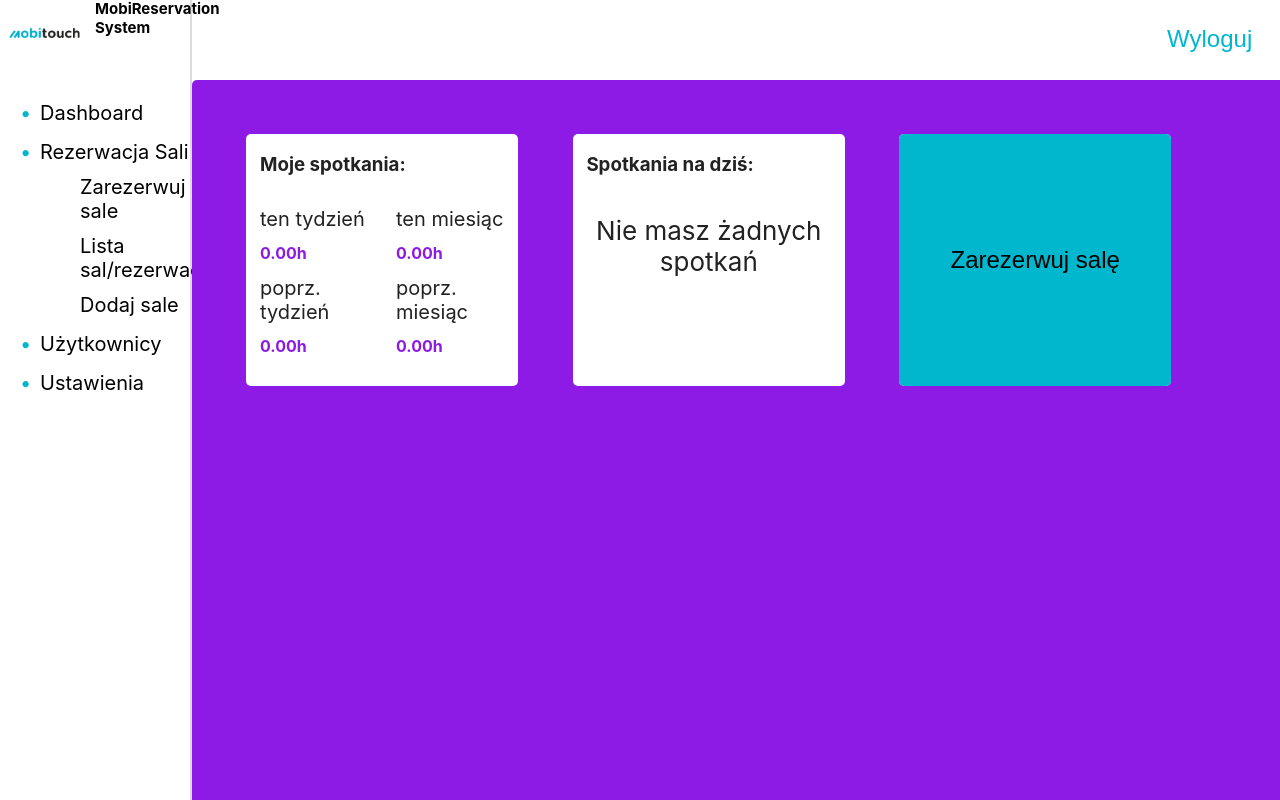
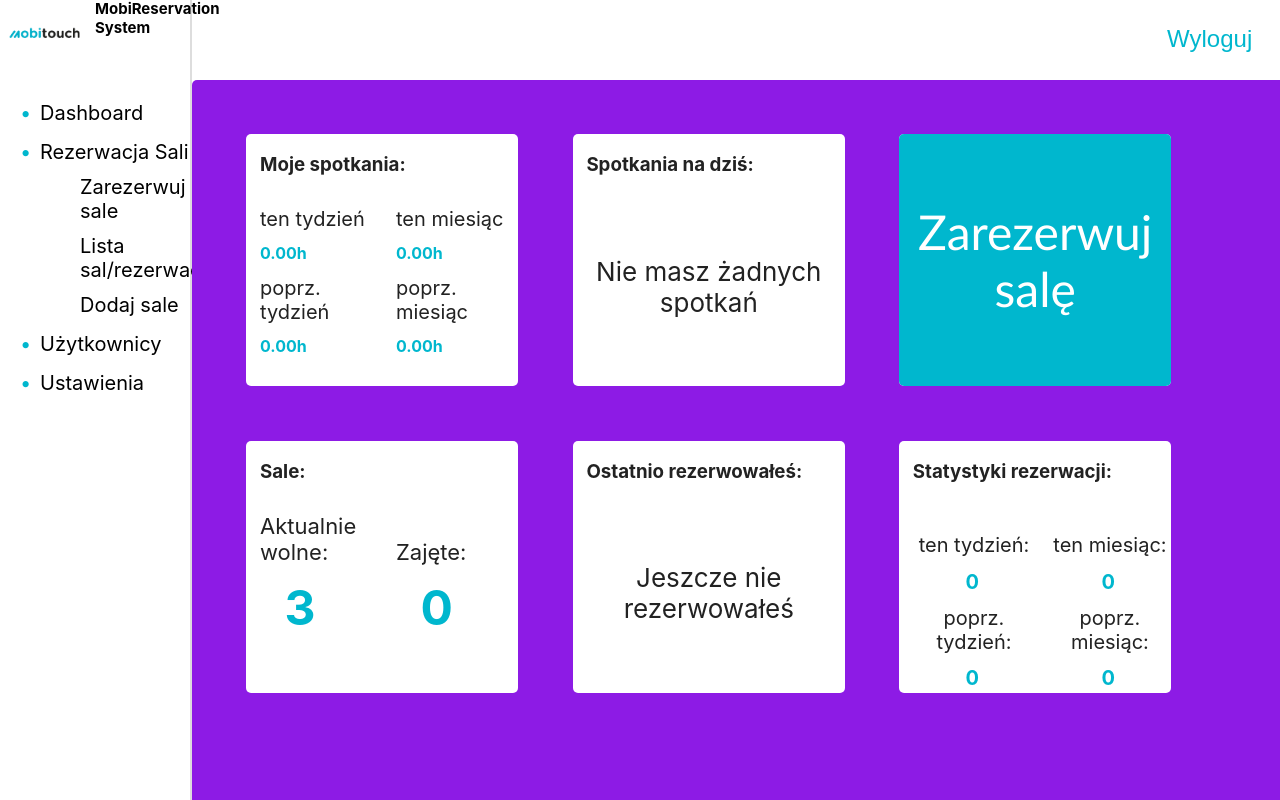
Before and after one commit to kcrg/mobiBooking-v2, a React (Create React App) app in the folder klient_react/: page /home in a window 1280 px wide. Built offline with nearby package versions, Linux system fonts and the light colour scheme.

Commit message:
client react logging screen view and dashboard view done

```diff
--- a/klient_react/src/App.js
+++ b/klient_react/src/App.js
@@ -10,12 +10,17 @@ class App extends Component {
 
   state = {
     email: '',
-    password: ''
+    password: '',
+    res: null
   }
+
 
   sendRequest = () =>{
     axios.post('http://192.168.10.240:51290/api/Users/authenticate', this.state)
   .then(res => {
+    this.setState({
+      res: res
+    })
     return res;
   });
   }
--- a/klient_react/src/components/Dashboard.js
+++ b/klient_react/src/components/Dashboard.js
@@ -35,6 +35,43 @@ export default class Dashboard extends Component {
             </button>
         </div>
 
+        <div className="rooms">
+            <h3>Sale:</h3>
+            <div className="numbers">
+                <p>Aktualnie wolne:</p>
+                <span>3</span>
+            </div>
+
+            <div className="numbers">
+                <p>Zajęte:</p>
+                <span>0</span>
+            </div>
+        </div>
+
+        <div className="meetings">
+            <h3>Ostatnio rezerwowałeś:</h3><br/>
+            <p>Jeszcze nie rezerwowałeś</p>
+        </div>
+
+        <div className="meetings">
+            <h3>Statystyki rezerwacji:</h3><br/>
+            <div className="data">
+                <p className="data-p">ten tydzień:</p>
+                <span className="data-s">0</span>
+
+                <p className="data-p">poprz. tydzień:</p>
+                <span className="data-s">0</span>
+            </div>
+
+            <div className="data">
+                <p className="data-p">ten miesiąc:</p>
+                <span className="data-s">0</span>
+
+                <p className="data-p">poprz. miesiąc:</p>
+                <span  className="data-s">0</span>
+            </div>
+        </div>
+
         </div>
     )
   }
--- a/klient_react/src/css/Dashboard.scss
+++ b/klient_react/src/css/Dashboard.scss
@@ -33,6 +33,7 @@
     text-align: center;
     font-size: 26px;
     margin: 0;
+    padding-top: 15%;
 }
 
 .meetings button{
@@ -42,11 +43,29 @@
     background: #fff;
     cursor: pointer;
     text-align: center;
-    font-size: 24px;
+    font-size: 48px;
     width: 100%;
     height: 100%;
     background: #00b7ce;
     border-radius: 5px;
+    color: #fff;
+    font-family: Calibri;
+}
+
+.meetings button:after{
+    content: "";
+    clear: both;
+}
+
+.rooms{
+    color: #222;
+    background: #fff;
+    border-radius: 5px;
+    float: left;
+    height: 35%;
+    width: 25%;
+    margin-top: 5%;
+    margin-left: 5%;
 }
 
 .data{
@@ -65,10 +84,37 @@
 .data span{
     font-weight: bold;
     display: inline-block;
-    color:  #8d1be5;
+    color:  #00b7ce;
     padding-top: 10%;
 }
 
 h3{
     padding-left: 5%;
 }
+
+.numbers{
+    display: inline-block;
+    width: 45%;
+    height: 40%;
+    margin-left: 5%;
+}
+
+.numbers p{
+    font-size: 22px;
+    padding-top: 10%;
+    margin: 0;
+}
+
+.numbers span{
+    font-weight: bold;
+    display: inline-block;
+    color:  #00b7ce;
+    padding-top: 10%;
+    font-size: 48px;
+    padding-left: 20%;
+}
+
+.data-s{
+    font-size: 20px;
+    padding-left: 43%;
+}
```
